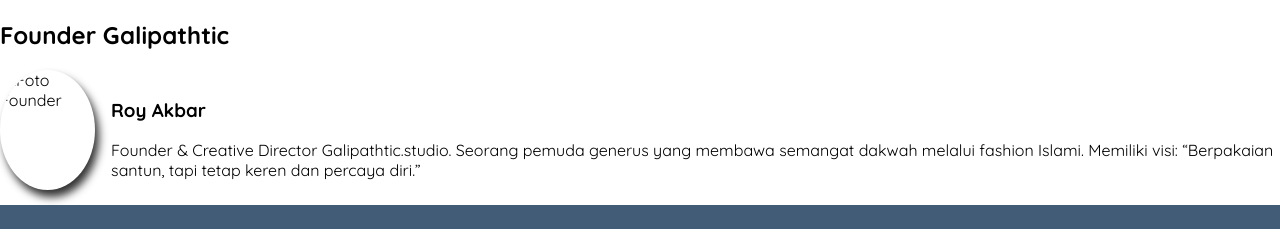
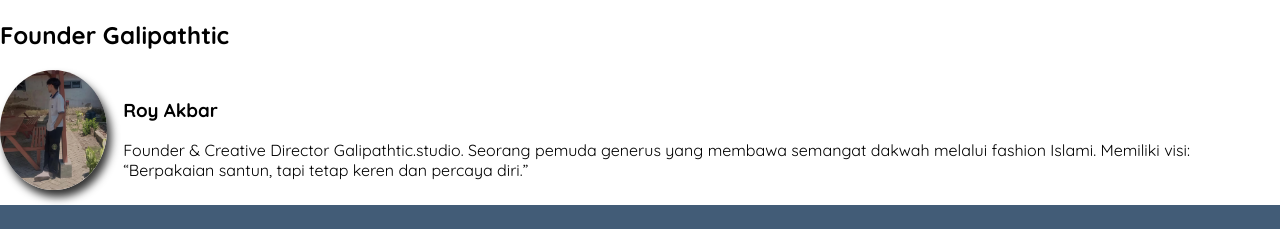
Before and after one commit to royy-design/jokamers, a plain HTML site: page index.html in a window 1280 px wide. Shown: the part 1825-2054 px from the top of the page. Drawn offline with Linux system fonts and the light colour scheme; the site is published under a folder, as on GitHub Pages, so addresses that start at the root find nothing.

Commit message:
Fixed Image paths

```diff
--- a/index.html
+++ b/index.html
@@ -163,7 +163,7 @@
     <section id="owner" class="card">
         <h2>Founder Galipathtic</h2>
         <div class="owner-profile">
-            <img src="/img/roy2.jpeg" alt="Foto Founder" />
+            <img src="img/roy2.jpeg" alt="Foto Founder" />
             <div>
                 <h3>Roy Akbar</h3>
                 <p>Founder & Creative Director Galipathtic.studio. Seorang pemuda generus yang membawa semangat dakwah
```
